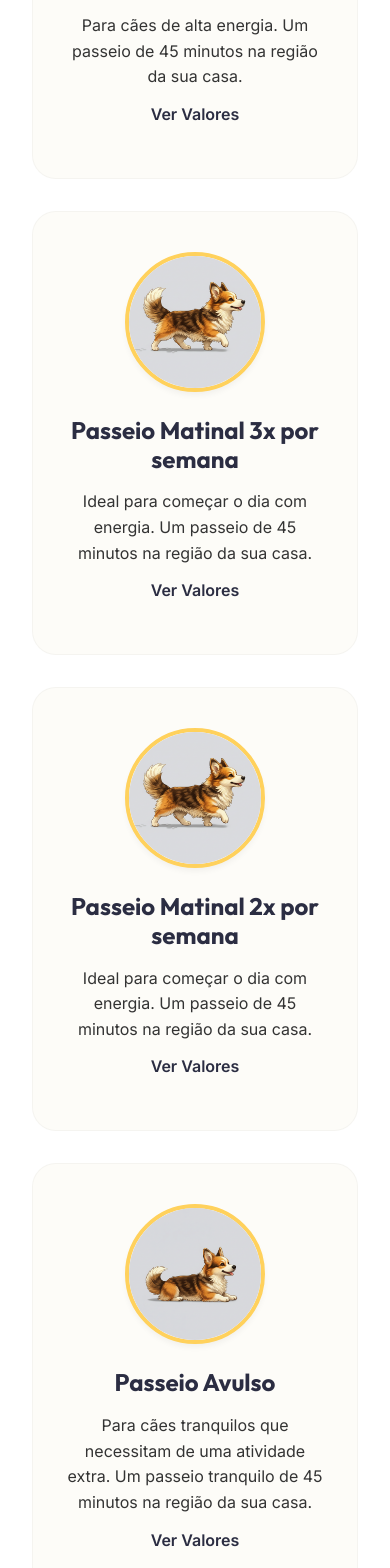
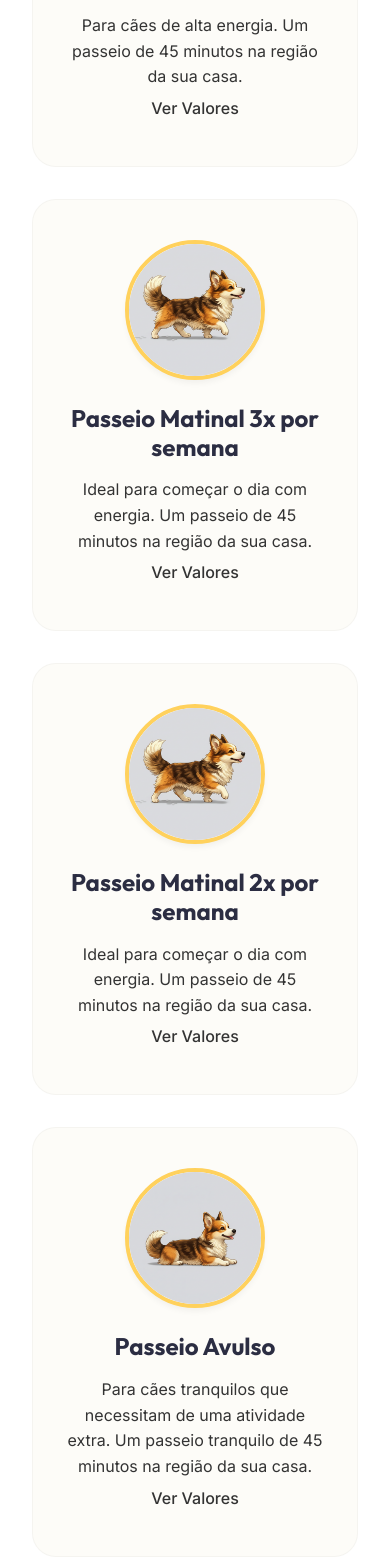
Before and after one commit to ivoaurelio/4DogWalker, a website: page index.html in a window 390 px wide. Shown: the part 1832-3400 px from the top of the page. Drawn offline with nearby package versions, Linux system fonts and the light colour scheme.

Commit message:
style: mobile responsiveness for modals and discreet ver valores buttons

```diff
--- a/index.html
+++ b/index.html
@@ -167,8 +167,8 @@
                     </div>
                     <h3>Passeio Diário (5x por semana)</h3>
                     <p>Para cães de alta energia. Um passeio de 45 minutos na região da sua casa.</p>
-                    <button class="btn btn-outline" onclick="openModal('modal-diario')"
-                        style="margin-top: auto; width: 100%; border-width: 2px;">Ver Valores</button>
+                    <button class="btn btn-text" onclick="openModal('modal-diario')"
+                        style="margin-top: auto; width: 100%;">Ver Valores</button>
                 </div>
                 <div class="service-card fade-up" style="--delay: 0.2s">
                     <div class="service-image-wrapper">
@@ -176,8 +176,8 @@
                     </div>
                     <h3>Passeio Matinal 3x por semana</h3>
                     <p>Ideal para começar o dia com energia. Um passeio de 45 minutos na região da sua casa.</p>
-                    <button class="btn btn-outline" onclick="openModal('modal-3x')"
-                        style="margin-top: auto; width: 100%; border-width: 2px;">Ver Valores</button>
+                    <button class="btn btn-text" onclick="openModal('modal-3x')"
+                        style="margin-top: auto; width: 100%;">Ver Valores</button>
                 </div>
                 <div class="service-card fade-up" style="--delay: 0.3s">
                     <div class="service-image-wrapper">
@@ -185,8 +185,8 @@
                     </div>
                     <h3>Passeio Matinal 2x por semana</h3>
                     <p>Ideal para começar o dia com energia. Um passeio de 45 minutos na região da sua casa.</p>
-                    <button class="btn btn-outline" onclick="openModal('modal-2x')"
-                        style="margin-top: auto; width: 100%; border-width: 2px;">Ver Valores</button>
+                    <button class="btn btn-text" onclick="openModal('modal-2x')"
+                        style="margin-top: auto; width: 100%;">Ver Valores</button>
                 </div>
                 <div class="service-card fade-up" style="--delay: 0.4s">
                     <div class="service-image-wrapper">
@@ -195,8 +195,8 @@
                     <h3>Passeio Avulso</h3>
                     <p>Para cães tranquilos que necessitam de uma atividade extra. Um passeio tranquilo de 45 minutos na
                         região da sua casa.</p>
-                    <button class="btn btn-outline" onclick="openModal('modal-avulso')"
-                        style="margin-top: auto; width: 100%; border-width: 2px;">Ver Valores</button>
+                    <button class="btn btn-text" onclick="openModal('modal-avulso')"
+                        style="margin-top: auto; width: 100%;">Ver Valores</button>
                 </div>
             </div>
         </div>
--- a/style.css
+++ b/style.css
@@ -186,6 +186,36 @@ img {
 .btn-outline:hover {
     background-color: var(--secondary);
     color: var(--bg-white);
+}
+
+.btn-text {
+    background-color: transparent;
+    color: var(--text-color);
+    font-weight: 500;
+    padding: 0.5rem 1rem;
+    position: relative;
+    transition: color var(--transition);
+}
+
+.btn-text::after {
+    content: '';
+    position: absolute;
+    width: 0;
+    height: 1px;
+    bottom: 5px;
+    left: 50%;
+    background-color: var(--primary);
+    transition: all var(--transition);
+    transform: translateX(-50%);
+}
+
+.btn-text:hover {
+    color: var(--primary-dark);
+}
+
+.btn-text:hover::after {
+    width: 60%;
+    background-color: var(--primary-dark);
 }
 
 .btn-dark {
@@ -1182,3 +1212,27 @@ img {
         gap: 2rem;
     }
 }
+
+@media (max-width: 480px) {
+    .modal-content {
+        padding: 1.5rem;
+    }
+
+    .modal-title {
+        font-size: 1.25rem;
+    }
+
+    .modal-price {
+        font-size: 2.25rem;
+    }
+
+    .modal-freq {
+        font-size: 0.9rem;
+        margin-bottom: 1.5rem;
+    }
+
+    .modal-actions .btn {
+        padding: 0.875rem 1.5rem;
+        font-size: 0.9rem;
+    }
+}
```
